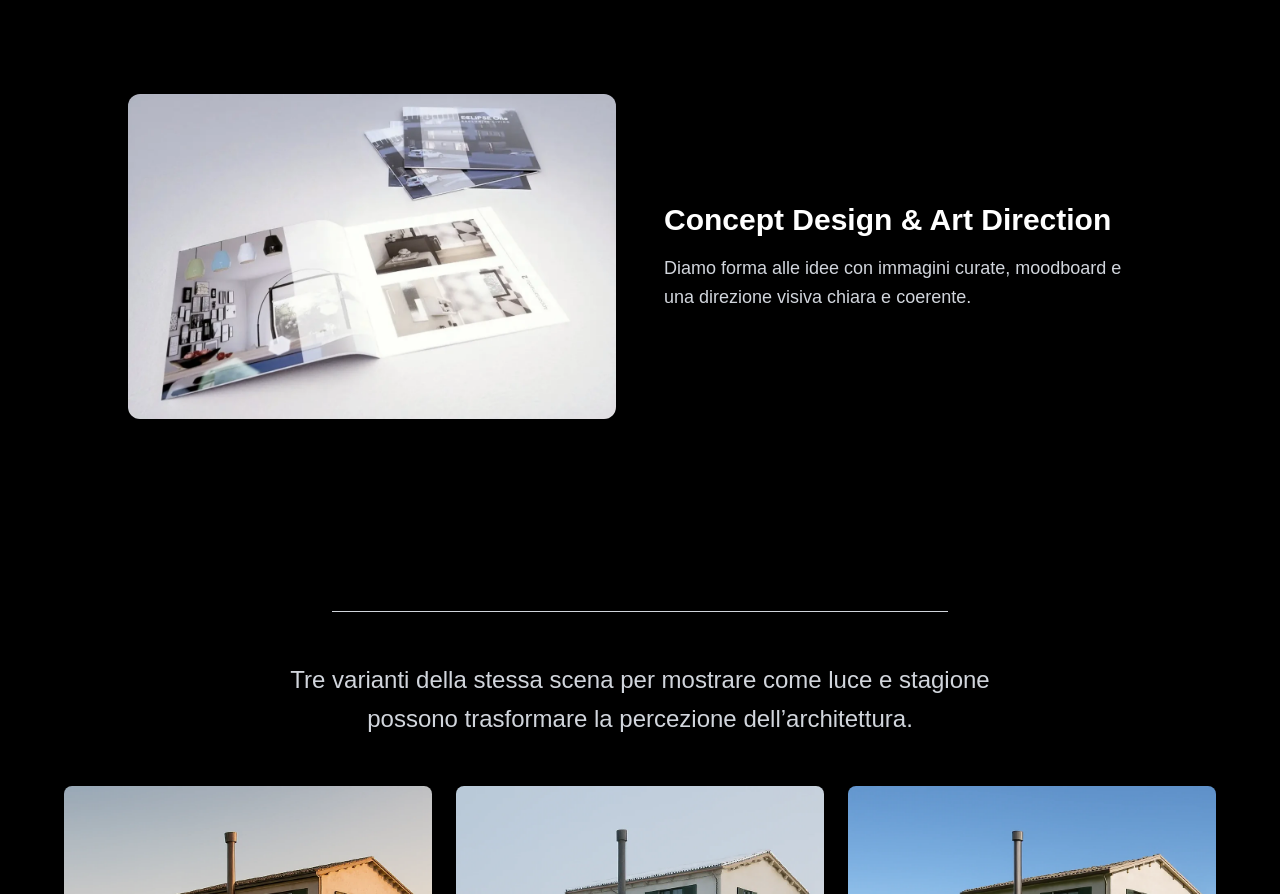
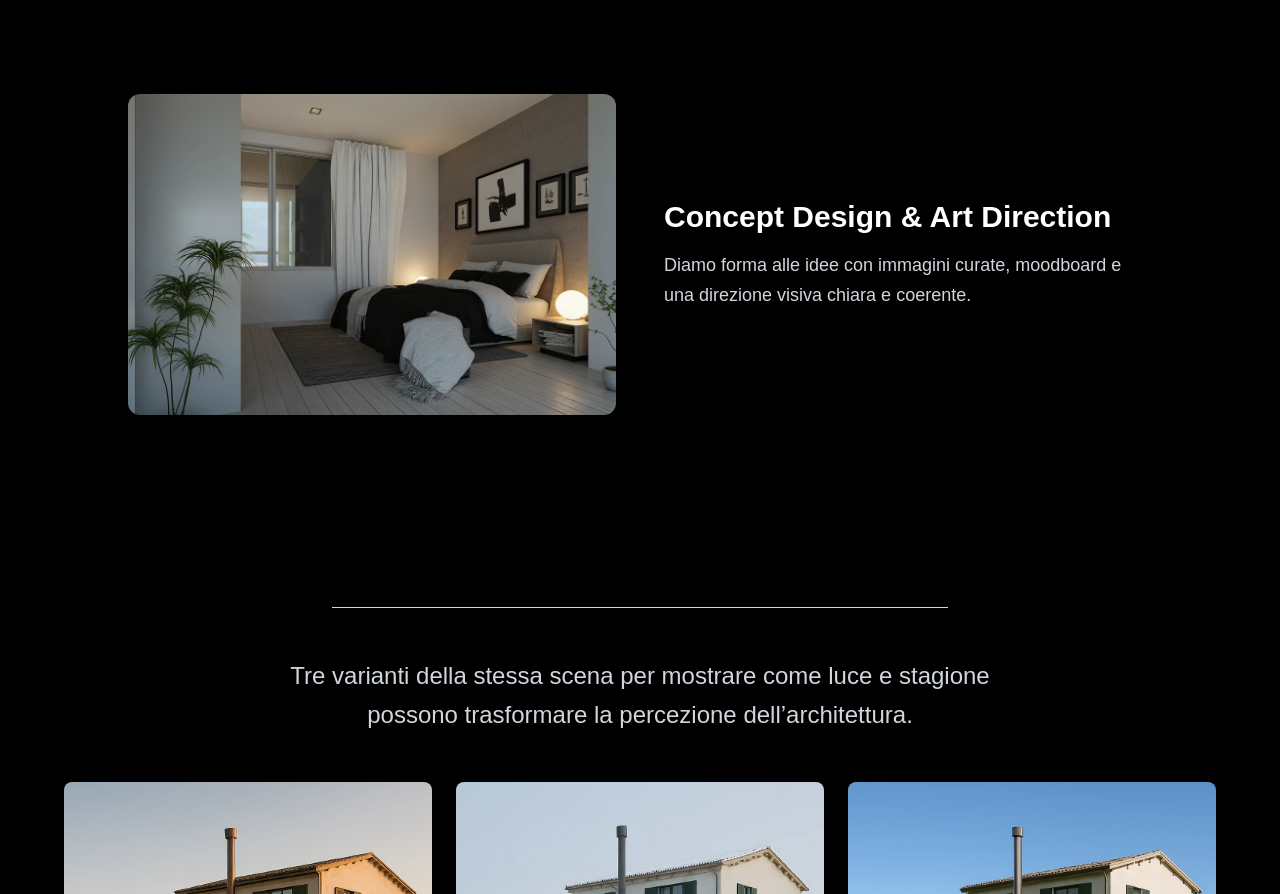
Before and after one commit to natali3d-hue/3dwork, a Next.js app: page / in a window 1280 px wide. Shown: the part 3957-4851 px from the top of the page. Built offline with nearby package versions, Linux system fonts and the light colour scheme.

Commit message:
Sostituito render e aggiornato Sections

```diff
--- a/components/Sections.tsx
+++ b/components/Sections.tsx
@@ -25,7 +25,7 @@ export default function Sections() {
     {
       title: "Concept Design & Art Direction",
       text: "Diamo forma alle idee con immagini curate, moodboard e una direzione visiva chiara e coerente.",
-      img: "/Brochure-web-2-1.webp"
+      img: "/Interno.webp"
     }
   ];
 
```
Also changed, not shown: public/Interno.webp (added).
